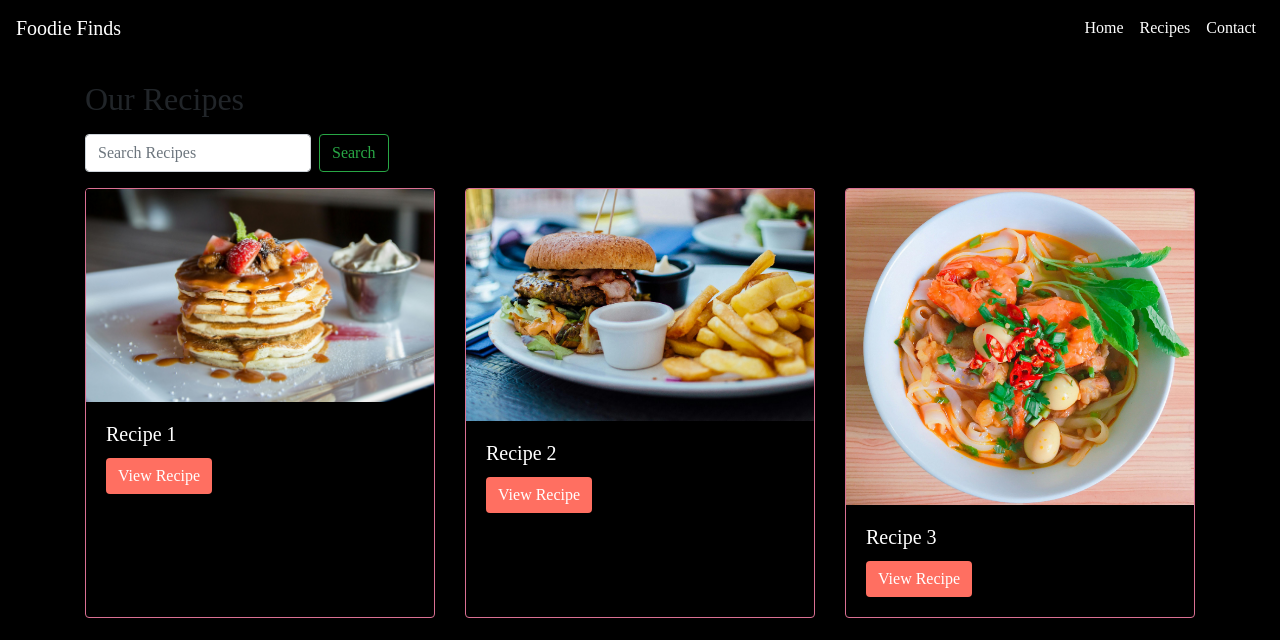
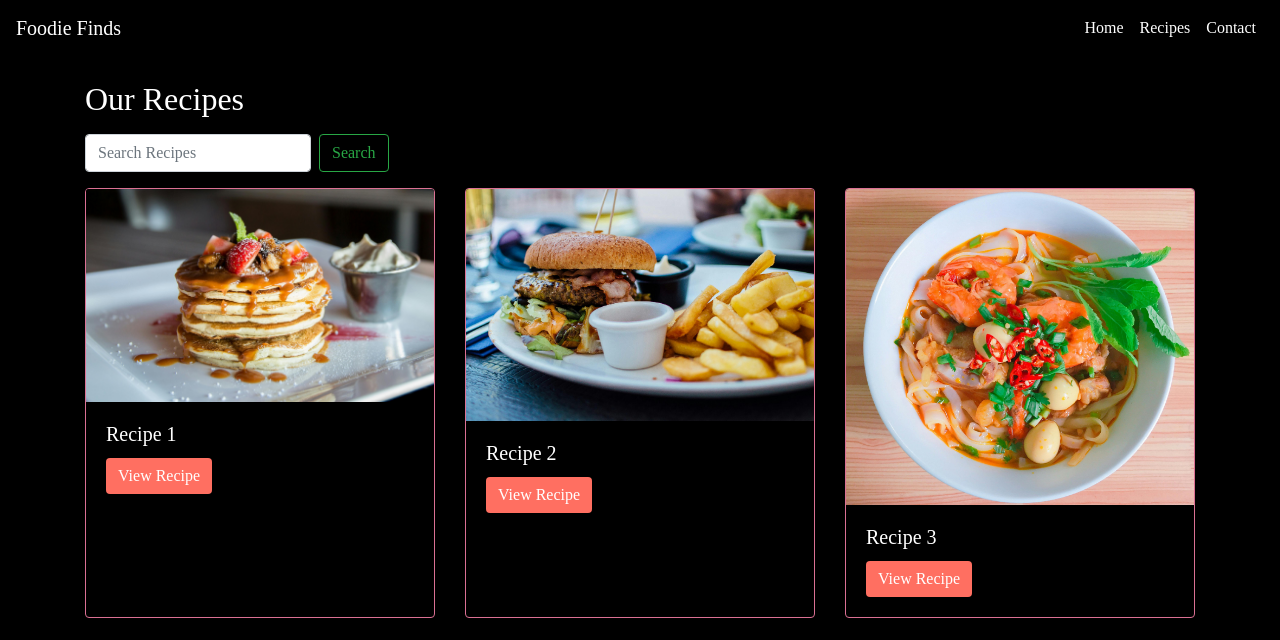
Before and after one commit to Megha-Praveen/recipe_website, a plain HTML site: page recipes.html in a window 1280 px wide. Shown: the top 640 px of the page. Drawn offline with nearby package versions, Linux system fonts and the light colour scheme; grey boxes are pictures that could not be loaded; a web font is replaced by a local one.

Commit message:
second commit

```diff
--- a/recipes.html
+++ b/recipes.html
@@ -25,7 +25,7 @@
   </nav>
 
   <!-- Recipes Listing -->
-  <div class="container my-4">
+  <div class="container my-4 text-white">
     <h2>Our Recipes</h2>
 
     <!-- Search Bar -->
```
